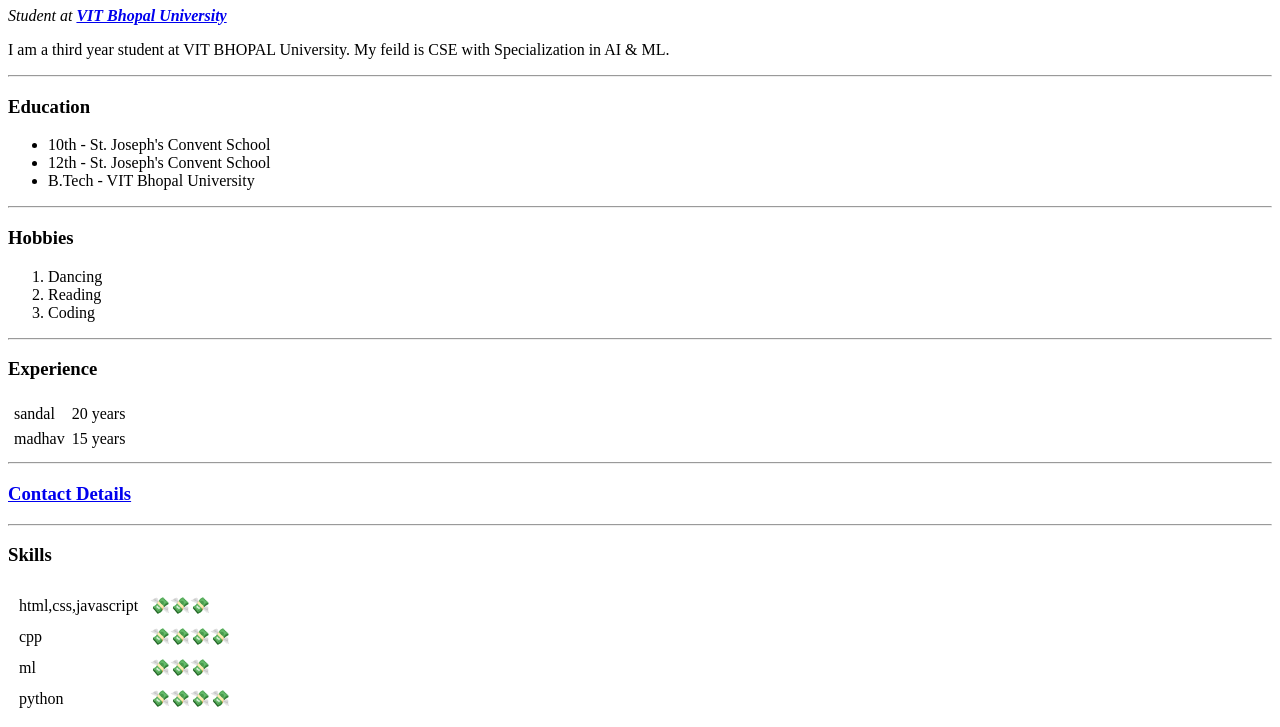
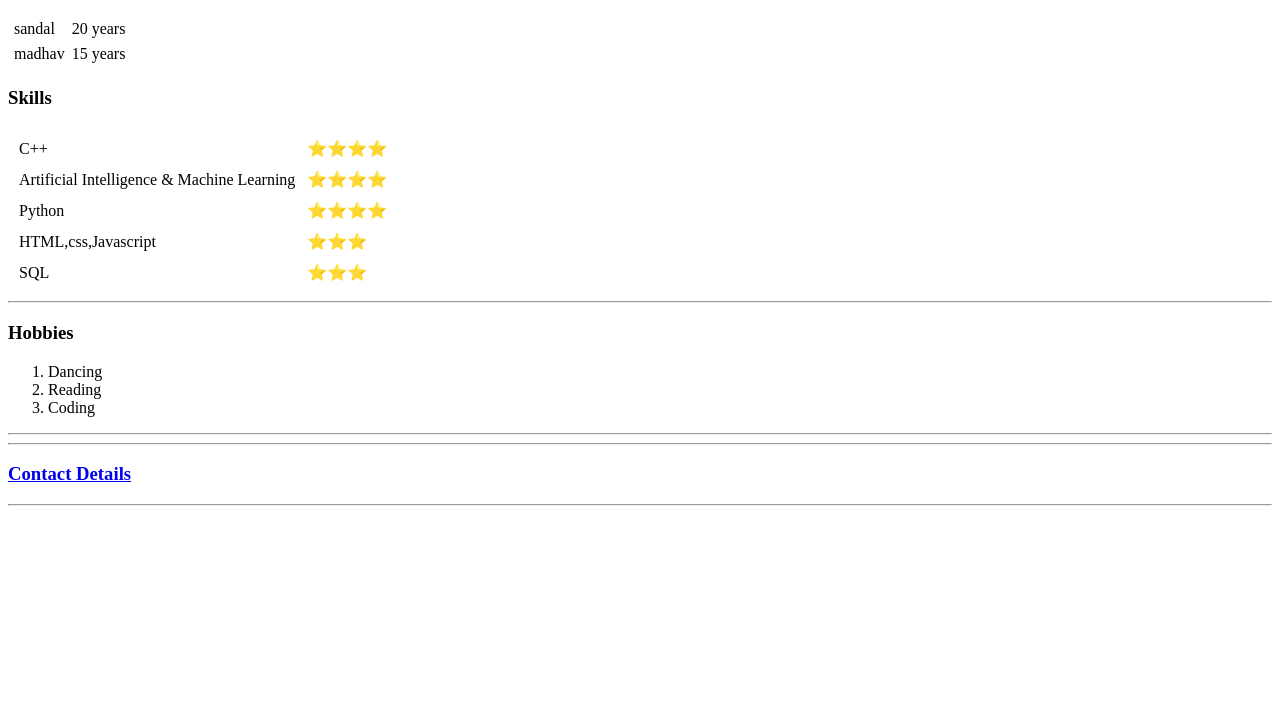
Before and after one commit to sandalagrawal/CV, a plain HTML site: page index.html in a window 1280 px wide. Shown: the part 335-1062 px from the top of the page. After the commit the page ends 849 px from the top, so only its background shows below. Drawn offline with Linux system fonts and the light colour scheme.

Commit message:
Update index.html

```diff
--- a/index.html
+++ b/index.html
@@ -7,10 +7,10 @@
     <title>sandy's personal site</title>
 </head>
 <body>
-    <img src="dfd.jpg" alt="Sandal's photo" height="250" width="250">
+    <img src="sandy informal.jpeg" alt="Sandal's photo" height="300" width="250" >
     <h1> Sandal Agrawal</h1>
     <p><em> Student at <strong> <a href="https://vitbhopal.ac.in/">VIT Bhopal University</a></strong></em></p>
-    <p>I am a third year student at VIT BHOPAL University. My feild is CSE with Specialization in AI & ML.</p>
+    <p>I am a final year student at VIT BHOPAL University. My feild is CSE with Specialization in AI & ML.</p>
     <hr size="2">
     <h3> Education</h3>
    <ul>
@@ -18,7 +18,66 @@
        <li>12th - St. Joseph's Convent School</li>
        <li>B.Tech - VIT Bhopal University</li>
     </ul>
-    <hr>
+
+
+       <h3>Modules</h3>
+       <table cellspacing="5">
+           <tr>
+               <td>sandal</td>
+               <td>20 years</td>
+           </tr>
+           <tr>
+               <td>madhav</td>
+
+
+               <td>15 years</td>
+           </tr>
+       </table>
+
+       <h3>Skills</h3>
+
+
+       <table cellspacing="10">
+
+
+
+           <tr>
+               <td>C++</td>
+               <td>⭐⭐⭐⭐</td>
+           </tr>
+
+          <tr>
+
+
+               <td>Artificial Intelligence & Machine Learning</td>
+               <td>⭐⭐⭐⭐</td>
+           </tr>
+           <tr>
+            <td>Python</td>
+               <td>⭐⭐⭐⭐</td>
+
+
+           </tr>
+           <tr>
+
+            <td>HTML,css,Javascript</td>
+            <td> ⭐⭐⭐
+            </td>
+
+        </tr>
+
+           <tr>
+            <td>
+                SQL
+            </td>
+            <td> ⭐⭐⭐</td>
+
+           </tr>
+
+
+        </table>
+
+        <hr>
        <h3>Hobbies</h3>
        <ol>
            <li>Dancing</li>
@@ -27,51 +86,9 @@
 
        </ol>
        <hr>
-
-       <h3>Experience</h3>
-       <table cellspacing="5">
-           <tr>
-               <td>sandal</td>
-               <td>20 years</td>
-           </tr>
-           <tr>
-               <td>madhav</td>
-               <td>15 years</td>
-           </tr>
-       </table>
        <hr>
        <h3> <a href="contactdetails.html">Contact Details</a> </h3>
        <hr>
-       <h3>Skills</h3>
-
-
-       <table cellspacing="10">
-
-           <tr>
-
-               <td>html,css,javascript</td>
-               <td> 💸💸💸
-               </td>
-
-           </tr>
-
-           <tr>
-               <td>cpp</td>
-               <td>💸💸💸💸</td>
-           </tr>
-
-          <tr>
-
-
-               <td>ml</td>
-               <td>💸💸💸</td>
-           </tr>
-
-               <td>python</td>
-               <td>💸💸💸💸</td>
-           </tr>
-
-        </table>
 
 </body>
 </html>
```
